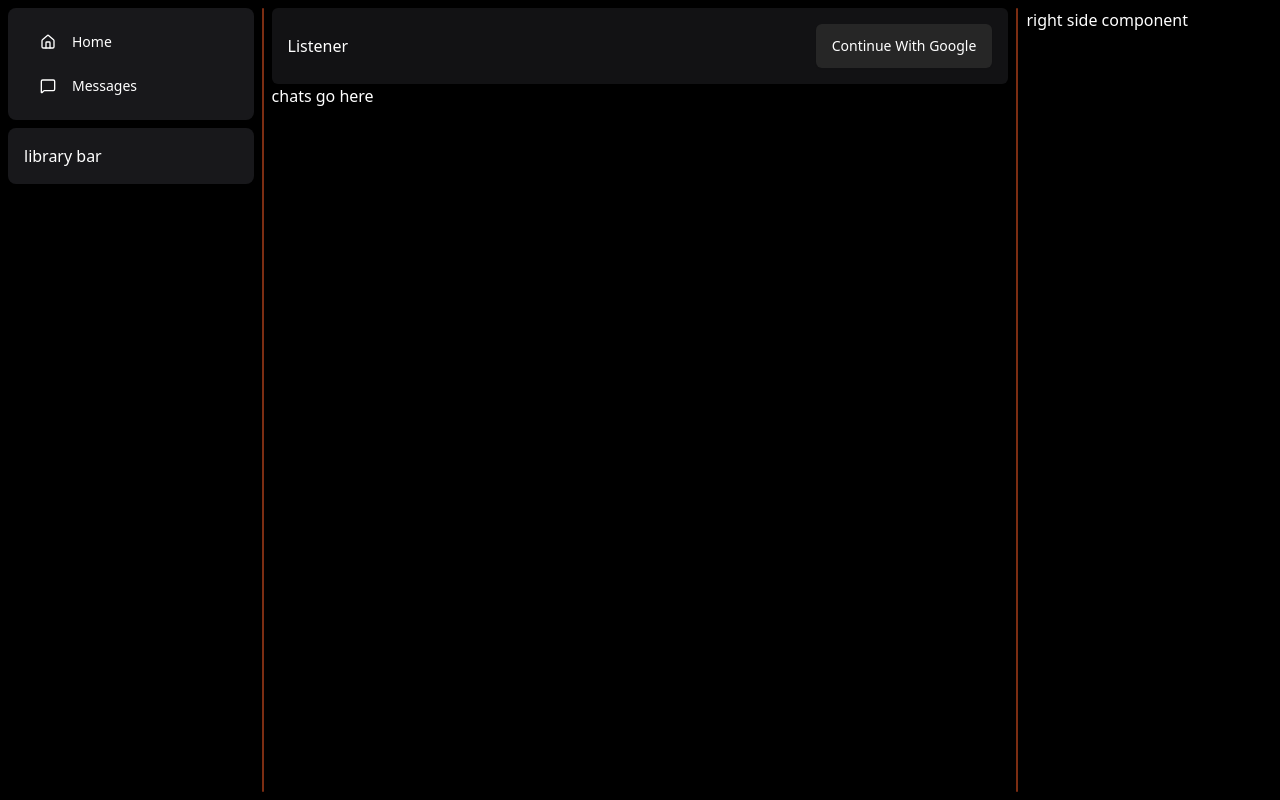
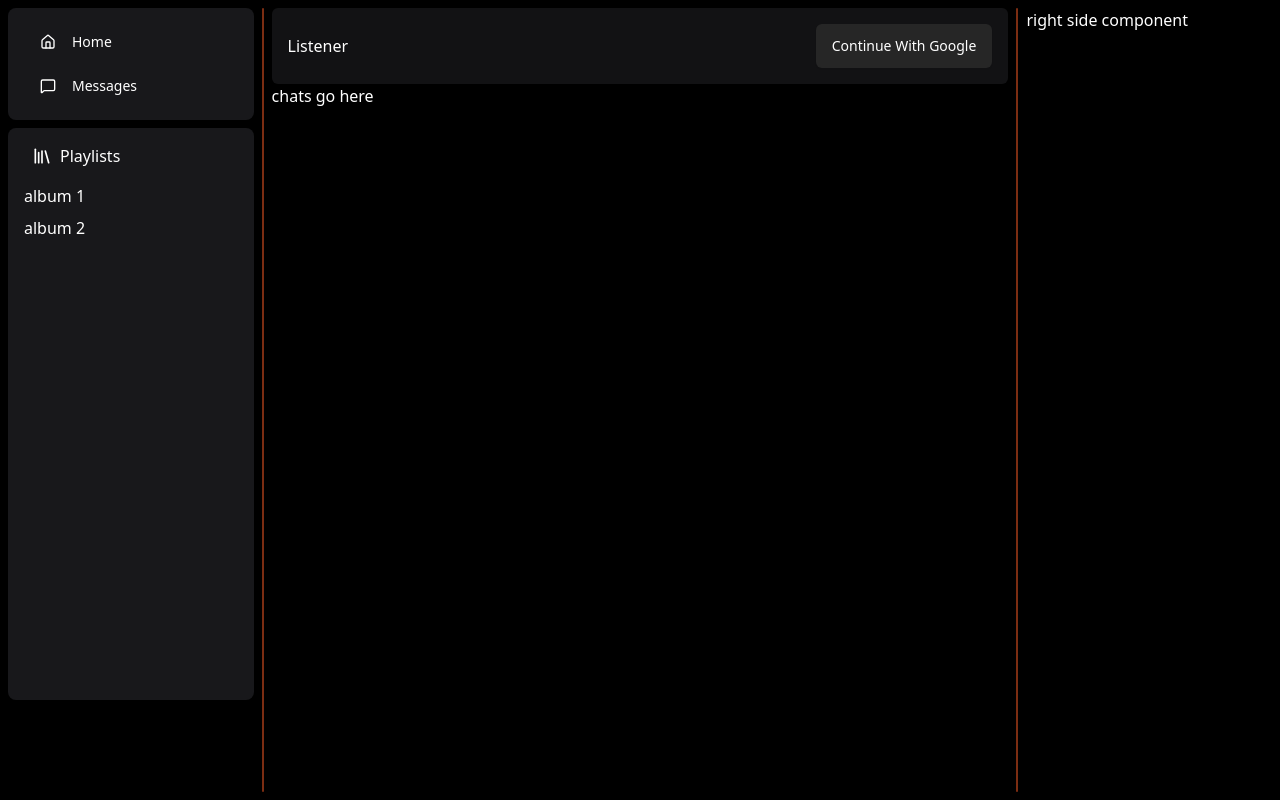
Before and after one commit to kyanethmoran/Spotify-Clone, a React (Vite) app in the folder frontend/: page /chat in a window 1280 px wide. Built offline with nearby package versions, Linux system fonts and the light colour scheme; no server answers.

Commit message:
leftbar playlists area set up, return to dynamically populate

```diff
--- a/frontend/src/layout/components/LeftSidebar.tsx
+++ b/frontend/src/layout/components/LeftSidebar.tsx
@@ -1,9 +1,12 @@
 import { buttonVariants } from "@/components/ui/button";
 import { cn } from "@/lib/utils";
-import { HomeIcon, MessageSquare } from "lucide-react";
+import { HomeIcon, Library, MessageSquare } from "lucide-react";
+import { ScrollArea } from "@/components/ui/scroll-area";
 import { Link } from "react-router-dom";
 
 const LeftSidebar = () => {
+  // loading state for when we dynamically populate playlists
+  const isLoading = true;
   return (
     <div className="h-full flex flex-col gap-2">
       {/* nav menu */}
@@ -41,7 +44,19 @@ const LeftSidebar = () => {
       </div>
       {/* lib section */}
       <div className="rounded-lg bg-zinc-900 p-4">
-        <div className="space-y-2">library bar</div>
+        <div className="flex items-center justify-between mb-4">
+          <div className="flex items-center text-white px-2">
+            <Library className="size-5 mr-2" />
+            <span className="hidden md:inline">Playlists</span>
+          </div>
+        </div>
+        <ScrollArea className="h-[calc(100vh-300px)] w-full rounded-md">
+          <div className="space-y-2">
+            {/* show user playlists here dynamically */}
+            <p>album 1</p>
+            <p>album 2</p>
+          </div>
+        </ScrollArea>
       </div>
     </div>
   );
```
